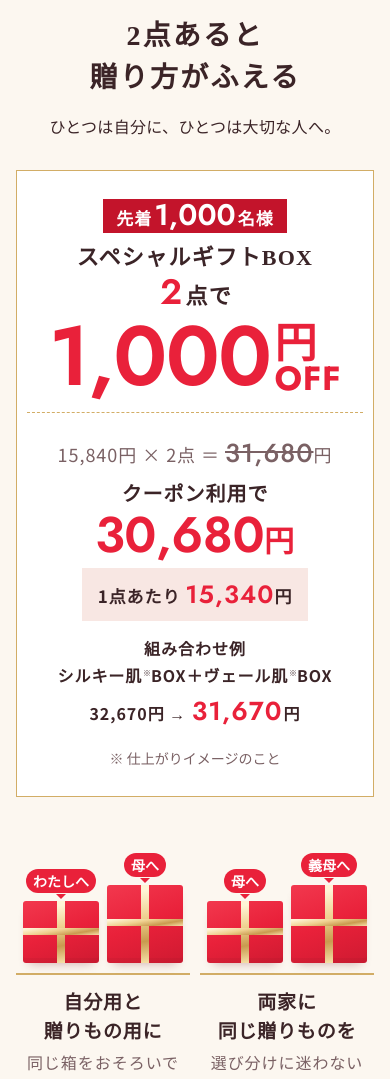
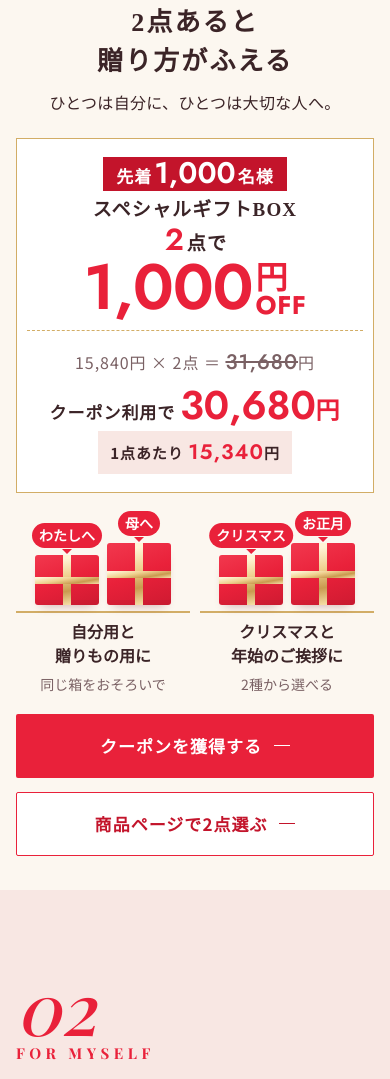
Before and after one commit to greentuushou-arch/yunth-holiday-2026-coupon, a plain HTML site: page index.html in a window 390 px wide. Shown: the part 10684-11763 px from the top of the page. Drawn offline with nearby package versions, Linux system fonts and the light colour scheme; a web font is replaced by a local one.

Commit message:
refactor: 2点ブロックをコンパクトに(例を2つに・スマホで短く)
Co-Authored-By: Claude Opus 5.5 <noreply@anthropic.com>

```diff
--- a/index.html
+++ b/index.html
@@ -559,6 +559,44 @@ footer a{text-decoration:underline;text-underline-offset:3px}
 @media (prefers-reduced-motion:reduce){
   .rv,.fv-copy > *,.fv-photo{opacity:1;transform:none;transition:none}
 }
+
+/* 2点ブロックをコンパクトに(例は2つ・スマホで短く) */
+.duo{padding:40px 40px 40px}
+.duo-head{font-size:clamp(26px,2.8vw,36px)}
+.duo-lead{margin-top:6px}
+.duo-grid{margin-top:26px;gap:32px;grid-template-columns:minmax(0,1fr) minmax(0,1fr)}
+.calc{padding:22px 20px 22px}
+.calc .first{margin-bottom:6px}
+.calc-pre{font-size:19px}
+.calc .off{font-size:clamp(64px,6vw,80px);margin-top:2px}
+.calc-row{margin-top:12px;padding-top:12px;font-size:16px}
+.calc-row s{font-size:21px}
+.calc-after{font-size:17px}
+.calc-after b{font-size:46px}.calc-after i{font-size:24px}
+.calc-each{margin-top:4px;font-size:15px;padding:2px 12px}.calc-each b{font-size:21px}
+.pairs{gap:16px}
+.pair-boxes{height:118px}
+.mbox{width:84px;height:60px}.mbox:nth-child(2){height:74px}
+.pair-cap{margin-top:10px;font-size:18px}
+.pair-txt{font-size:15px}
+.duo-note{margin-top:24px;padding:10px 14px;font-size:16px}
+.duo-cta{margin-top:24px}
+@media (max-width:767px){
+  .duo{padding:32px 16px 34px}
+  .duo-grid{grid-template-columns:minmax(0,1fr);margin-top:20px;gap:20px}
+  .calc{padding:18px 10px 18px}
+  .calc .off{font-size:min(64px,17vw)}
+  .calc-after b{font-size:40px}
+  .pairs{gap:10px}
+  .pair-boxes{height:100px;padding-bottom:6px}
+  .mbox{width:min(64px,17vw);height:50px}.mbox:nth-child(2){height:62px}
+  .mbox .logo{width:30px}
+  .pair-cap{margin-top:8px;font-size:16px;letter-spacing:0}
+  .pair-txt{font-size:14px;letter-spacing:0}
+  .duo-note{margin-top:18px}
+  .duo-cta{margin-top:18px}
+}
+@media (max-width:374px){.duo-note .nw{white-space:normal}.duo-note br{display:none}}
 </style>
 </head>
 <body>
@@ -761,13 +799,9 @@ footer a{text-decoration:underline;text-underline-offset:3px}
           <p class="calc-row">15,840円 × 2点 ＝ <s>31,680</s>円</p>
           <p class="calc-after">クーポン利用で <span class="nw"><b>30,680</b><i>円</i></span></p>
           <p class="calc-each">1点あたり <b>15,340</b>円</p>
-          <p class="calc-mix">組み合わせ例<br><span class="nw">シルキー肌<sup>※</sup>BOX＋ヴェール肌<sup>※</sup>BOX</span><br>32,670円 → <b>31,670</b>円</p>
-          <p class="note">※ 仕上がりイメージのこと</p>
         </div>
         <div class="pairs">
           <div class="pair"><div class="pair-boxes"><span class="mbox"><b>わたしへ</b></span><span class="mbox"><b>母へ</b></span></div><p class="pair-cap">自分用と<br>贈りもの用に</p><p class="pair-txt">同じ箱をおそろいで</p></div>
-          <div class="pair"><div class="pair-boxes"><span class="mbox"><b>母へ</b></span><span class="mbox"><b>義母へ</b></span></div><p class="pair-cap">両家に<br>同じ贈りものを</p><p class="pair-txt">選び分けに迷わない</p></div>
-          <div class="pair"><div class="pair-boxes"><span class="mbox"><b>友だちへ</b></span><span class="mbox"><b>姉へ</b></span></div><p class="pair-cap">ありがとうを<br>2人に</p><p class="pair-txt">お世話になった人へ</p></div>
           <div class="pair"><div class="pair-boxes"><span class="mbox"><b>クリスマス</b></span><span class="mbox"><b>お正月</b></span></div><p class="pair-cap">クリスマスと<br>年始のご挨拶に</p><p class="pair-txt">2種から選べる</p></div>
         </div>
       </div>
@@ -818,14 +852,10 @@ footer a{text-decoration:underline;text-underline-offset:3px}
           <p class="calc-row">4,180円 × 2点 ＝ <s>8,360</s>円</p>
           <p class="calc-after">クーポン利用で <span class="nw"><b>7,860</b><i>円</i></span></p>
           <p class="calc-each">1点あたり <b>3,930</b>円</p>
-          <p class="calc-mix">組み合わせ例<br><span class="nw">ビタミンBOX＋レチノール<sup>※</sup>BOX</span><br>9,360円 → <b>8,860</b>円</p>
-          <p class="note">※ レチノール油液(ビタミンA 166,667IU/g)(整肌)</p>
         </div>
         <div class="pairs">
           <div class="pair"><div class="pair-boxes"><span class="mbox"><b>12月</b><span class="logo"></span></span><span class="mbox"><b>1月</b><span class="logo"></span></span></div><p class="pair-cap">同じ箱で<br>2か月分</p><p class="pair-txt">美容液56包分</p></div>
           <div class="pair"><div class="pair-boxes"><span class="mbox"><b>1つめ</b><span class="logo"></span></span><span class="mbox"><b>2つめ</b><span class="logo"></span></span></div><p class="pair-cap">ちがう箱を<br>2種類で</p><p class="pair-txt">組み合わせ自由</p></div>
-          <div class="pair"><div class="pair-boxes"><span class="mbox"><b>年末</b><span class="logo"></span></span><span class="mbox"><b>年始</b><span class="logo"></span></span></div><p class="pair-cap">年末年始も<br>とぎれずに</p><p class="pair-txt">お休み中も続けて</p></div>
-          <div class="pair"><div class="pair-boxes"><span class="mbox"><b>今日</b><span class="logo"></span></span><span class="mbox"><b>とっておき</b><span class="logo"></span></span></div><p class="pair-cap">ひとつは<br>とっておきに</p><p class="pair-txt">もう一度ご褒美を</p></div>
         </div>
       </div>
       <p class="duo-note"><span class="nw">2個ご購入でも、お届け先は1か所となり、</span><br class="sp"><span class="nw">送り状がBOXに貼られた状態での</span><br class="sp"><span class="nw">お届けとなりますことご了承ください。</span></p>
```
